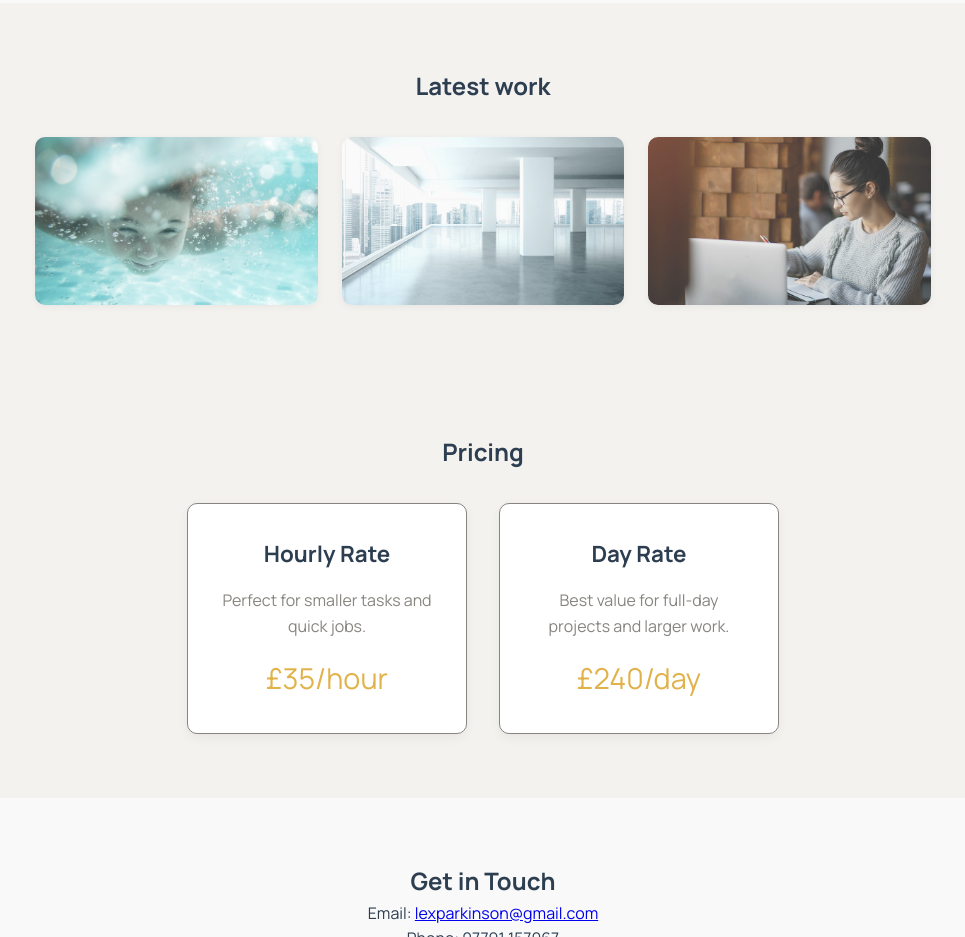
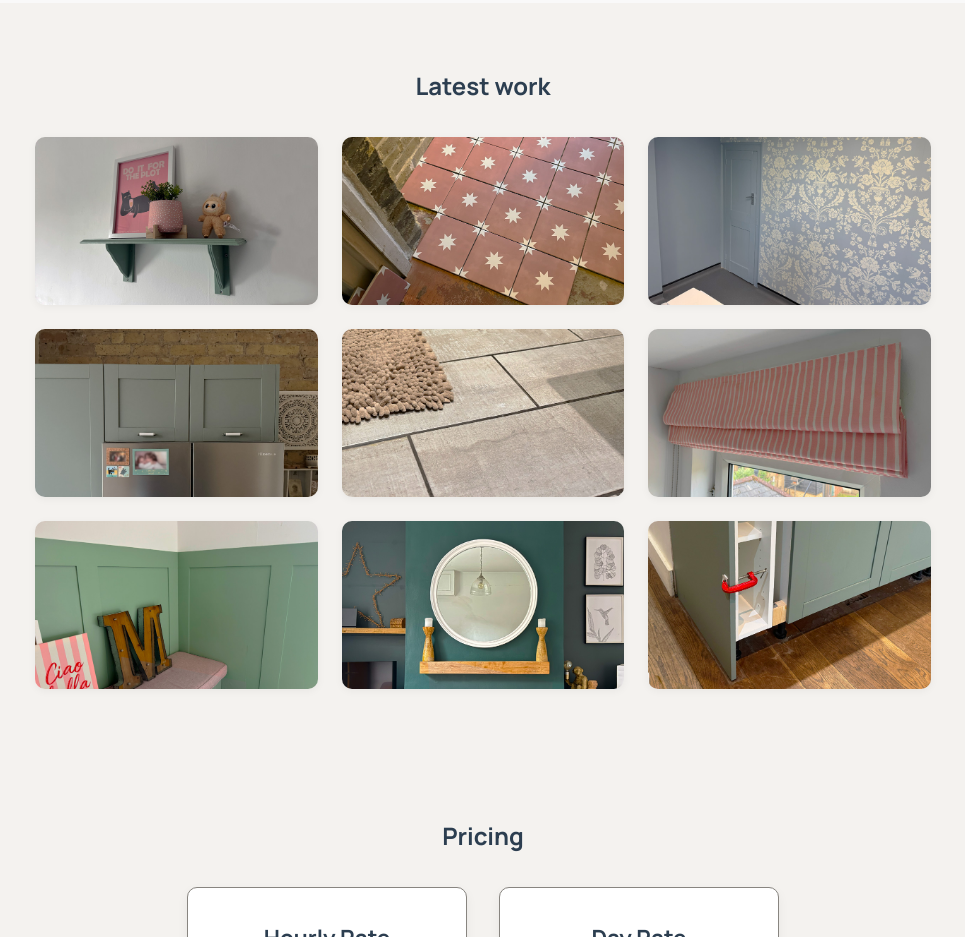
Before and after one commit to dev-uix/well-handled, a plain HTML site: page index.html in a window 1280 px wide. Shown: the part 1025-1962 px from the top of the page, without its empty margins (157-1122 px from the left). Drawn offline with Linux system fonts and the light colour scheme.

Commit message:
Add files via upload

```diff
--- a/index.html
+++ b/index.html
@@ -65,9 +65,15 @@
 			  <div class="inner">
 				<h2>Latest work</h2>
 				<div class="gallery-grid">
-				  <img src="images/gallery01.jpg" alt="Example project 1">
-				    <img src="images/gallery02.jpg" alt="Example project 2">
-				      <img src="images/gallery03.jpg" alt="Example project 3">
+				  <img src="images/gallery/gallery01.jpg" alt="Example project 1">
+				    <img src="images/gallery/gallery02.jpg" alt="Example project 2">
+				      <img src="images/gallery/gallery03.jpg" alt="Example project 3">
+						<img src="images/gallery/gallery04.jpg" alt="Example project 3">
+							<img src="images/gallery/gallery05.jpg" alt="Example project 3">
+								<img src="images/gallery/gallery06.jpg" alt="Example project 3">
+							<img src="images/gallery/gallery07.jpg" alt="Example project 3">
+						<img src="images/gallery/gallery08.jpg" alt="Example project 3">
+					<img src="images/gallery/gallery09.jpg" alt="Example project 3">
 				  <!-- Add more as needed -->
 				</div>
 			  </div>
```
